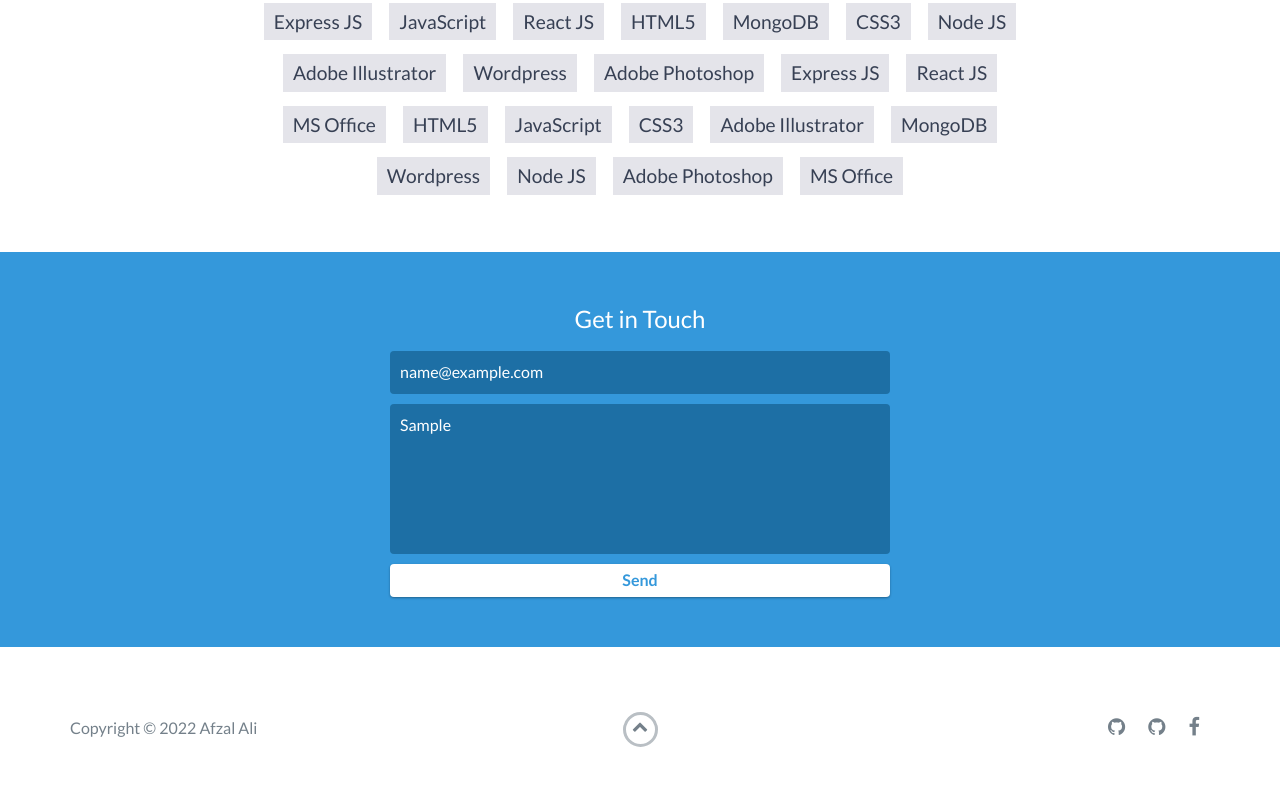
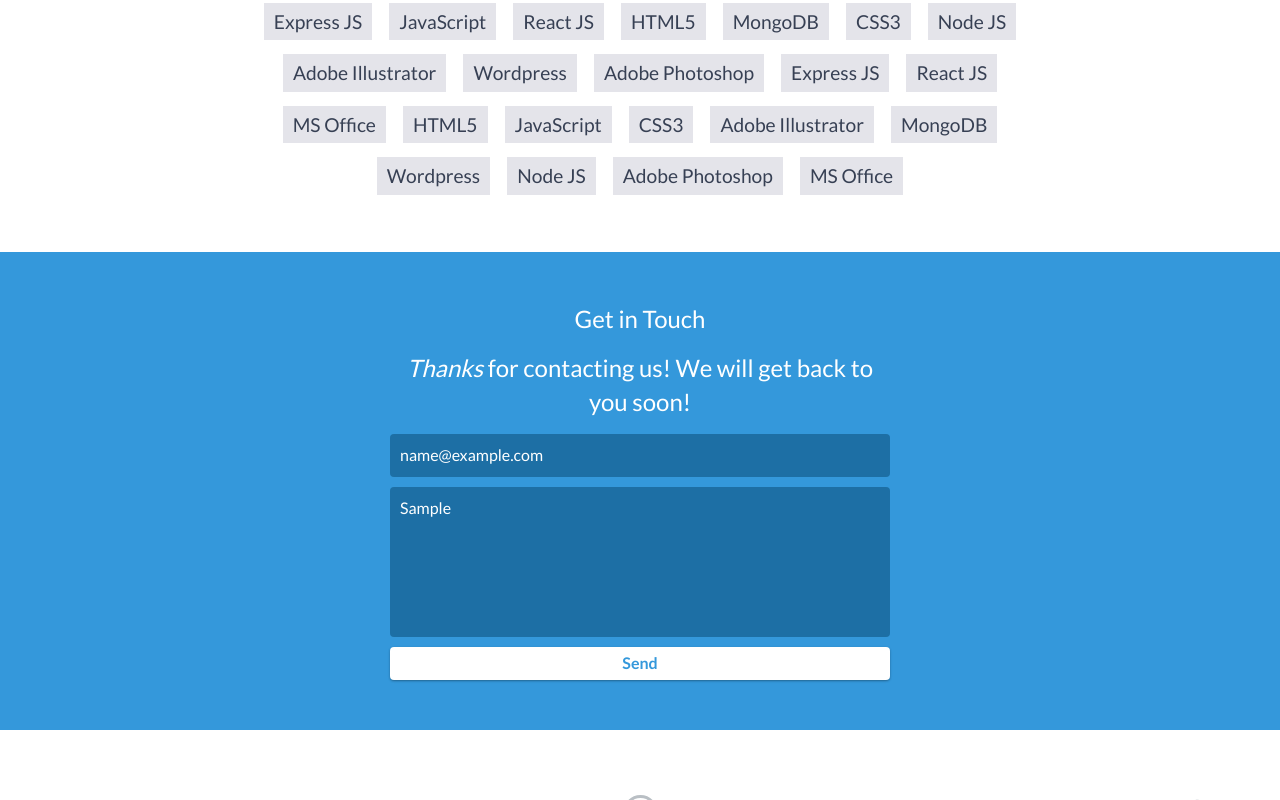
Before and after one commit to AfzalAliAbro/Portfolio, a plain HTML site: page index.html in a window 1280 px wide. Both pictures are taken after typing "name@example.com", "Sample" into the empty fields and a click on the button "Send". Shown: the part 6134-6934 px from the top of the page. Drawn offline with nearby package versions, Linux system fonts and the light colour scheme; files that its build step writes are made by us from their sources; no server answers.

Commit message:
Add files via upload

```diff
--- a/index.html
+++ b/index.html
@@ -360,8 +360,14 @@
         <div id="contact-form">
             <form class="gform"
       method="POST"
-      data-email="abroimdad38@gmail.com"
-      action="https://script.google.com/macros/s/AKfycbyw88eRKRUZDCP46Z8AYIGTBCwHsGLVWjj0_hTfDDsi_ivW0oSYZU1pQYc1l6hODQT0-w/exec">
+      data-email="afzalaliabro150@gmail.com"
+      action="https://script.google.com/macros/s/AKfycbyJcHMMA4-2q9pvFBocSe8n6p_YSAZhzLMfvuCxPuCKP0UKWHvHcL2DP3A0VC4q_aor/exec">
+      <!-- Customise the Thankyou Message People See when they submit the form: -->
+      <div class="thankyou_message" style="display: none">
+        <h2>
+          <em>Thanks</em> for contacting us! We will get back to you soon!
+        </h2>
+      </div>
                 <input type="hidden" name="_subject" value="Contact request from personal website" />
                 <input type="email" name="email" placeholder="Your email" required>
                 <textarea name="message" placeholder="Your message" required></textarea>
```
